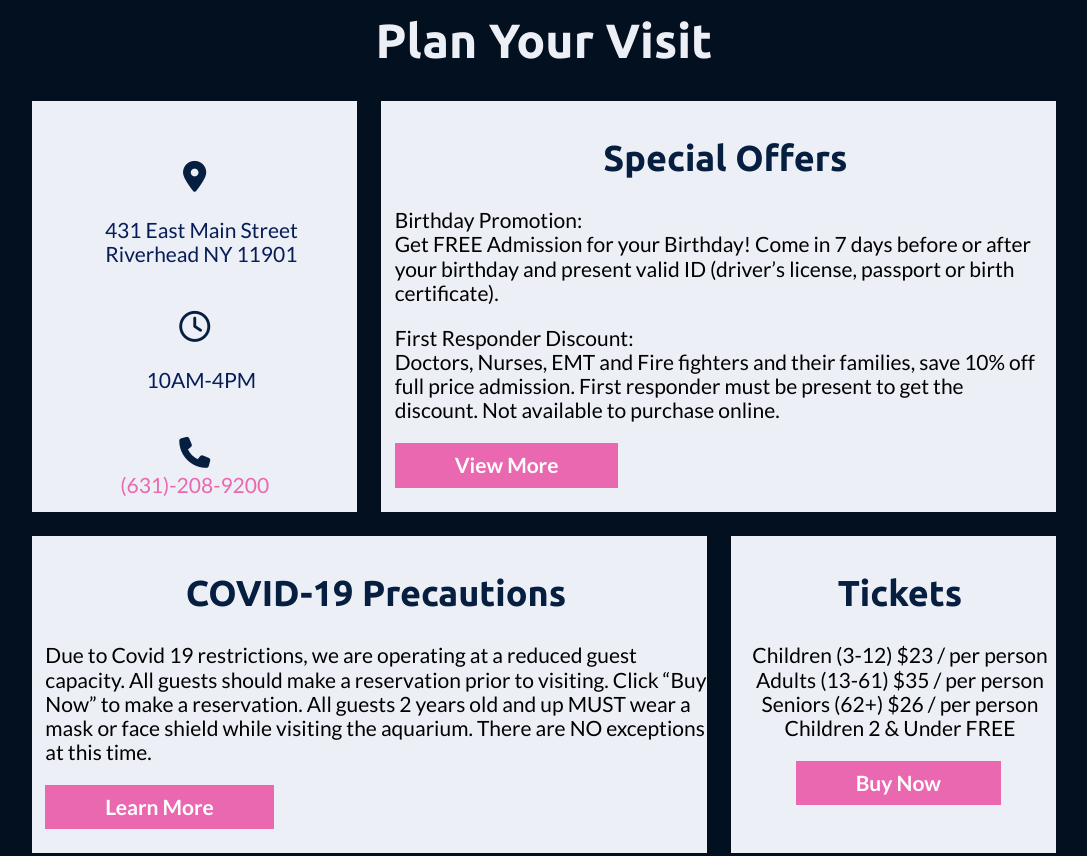
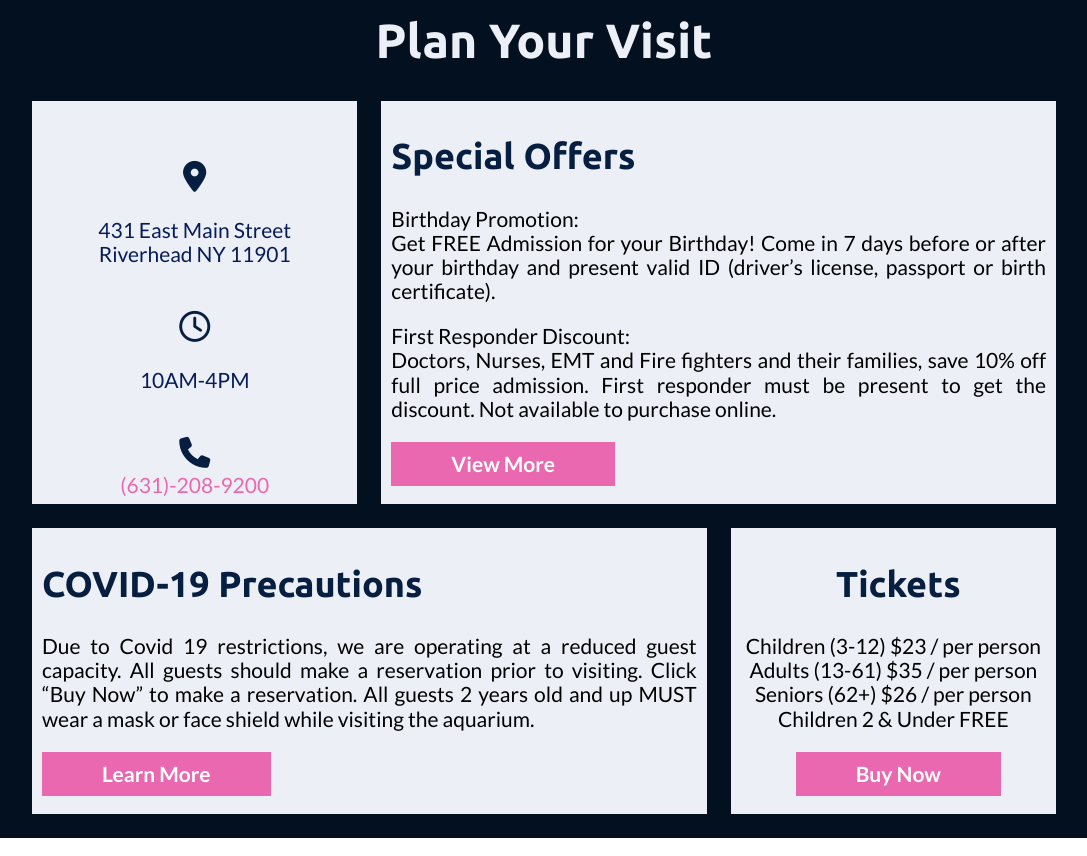
Before and after one commit to NicoleNowakowski/Nicole-Web2-Final, a website: page deploy/index.html in a window 1280 px wide. Shown: the part 2517-3373 px from the top of the page, without its empty margins (96-1183 px from the left). Drawn offline with nearby package versions, Linux system fonts and the light colour scheme.

Commit message:
plan your visit

```diff
--- a/deploy/index.html
+++ b/deploy/index.html
@@ -264,7 +264,7 @@
                                                         <h2>COVID-19 Precautions</h2>
                                                         <p>Due to Covid 19 restrictions, we are operating at a reduced guest capacity. All guests should make a
                                                             reservation prior to visiting. Click “Buy Now” to make a reservation. All guests 2 years old and up
-                                                            MUST wear a mask or face shield while visiting the aquarium. There are NO exceptions at this time. </p>
+                                                            MUST wear a mask or face shield while visiting the aquarium.  </p>
                                                         <button class="pink-button">Learn More</button>
                                                     </li>
 
--- a/dev/scss/sections/_planyourvisit.scss
+++ b/dev/scss/sections/_planyourvisit.scss
@@ -59,20 +59,21 @@
             li {
                 h2 {
                     text-align: center;
-                    font-size: rem-calc(18pt);
+                    font-size: rem-calc(18);
                     font-weight: 700;
                     color: $maastrichtblue;
-                    padding-top: 5pt;
-                    padding-left: 10pt;
+                    padding-top: 5px;
+                    padding-left: 10px;
                 }
 
                 p {
-                    padding-left: 10pt;
+                    padding-left: 10px;
+                    padding-right: 10px;
                 }
 
                 button {
-                    margin-bottom: 18pt;
-                    margin-left: 10pt;
+                    margin-bottom: 18px;
+                    margin-left: 10px;
                 }
             }
 
@@ -94,10 +95,12 @@
                     p {
                         font-size: rem-calc(16)
                     }
-                    i{
+
+                    i {
                         font-size: rem-calc(31);
                     }
-                    a{
+
+                    a {
                         font-size: rem-calc(16)
                     }
                 }
@@ -119,7 +122,8 @@
                     p {
                         font-size: rem-calc(18)
                     }
-                    a{
+
+                    a {
                         font-size: rem-calc(18)
                     }
 
@@ -142,7 +146,8 @@
                     p {
                         font-size: rem-calc(21)
                     }
-                    a{
+
+                    a {
                         font-size: rem-calc(21)
                     }
                 }
@@ -170,12 +175,15 @@
 
         @include md {
             grid-area: p1;
-padding-top: 30px;
+            padding-top: 30px;
+
         }
-        @include lg{
+
+        @include lg {
             padding-top: 35px;
         }
-        @include xl{
+
+        @include xl {
             padding-top: 55px;
         }
     }
@@ -197,8 +205,13 @@ padding-top: 30px;
             grid-area: p2;
             margin: 0;
 
+            h2 {
+                text-align: left;
+            }
+
             p {
                 display: block;
+                text-align: justify;
             }
         }
     }
@@ -220,8 +233,13 @@ padding-top: 30px;
             grid-area: p3;
             margin: 0;
 
+            h2 {
+                text-align: left;
+            }
+
             p {
                 display: block;
+                text-align: justify;
             }
         }
     }
```
Also changed, not shown: deploy/css/styles.css, 1 other file.
